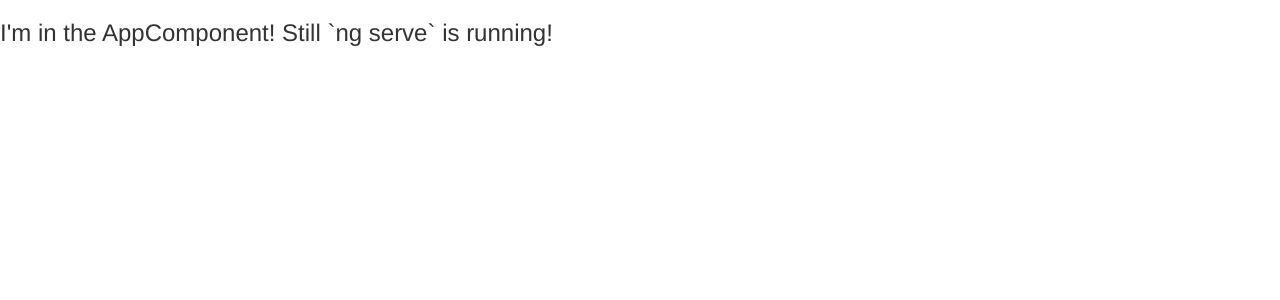
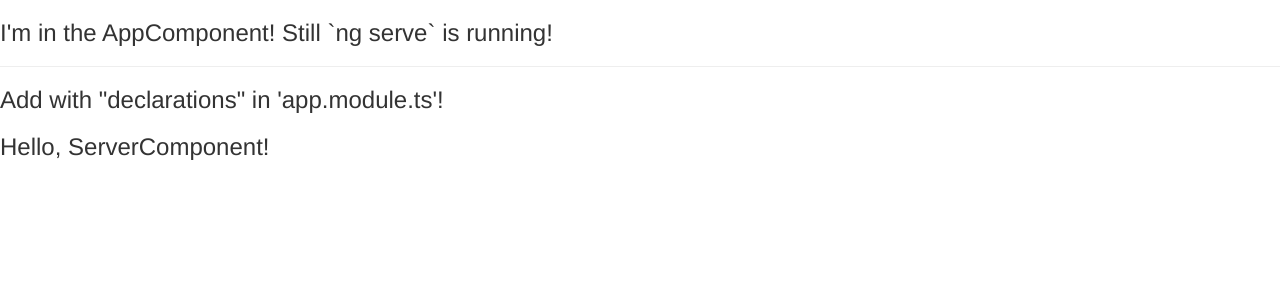
Before and after one commit to devJRL/CodeLab-Angular-Basic, an Angular app: page / in a window 1280 px wide. Shown: the top 300 px of the page. Built offline with nearby package versions, Linux system fonts and the light colour scheme.

Commit message:
How does component work?

```diff
--- a/src/app/app.component.html
+++ b/src/app/app.component.html
@@ -1 +1,4 @@
 <h3>I'm in the AppComponent! Still `ng serve` is running!</h3>
+<hr>
+<h3>Add with "declarations" in 'app.module.ts'!</h3>
+<app-server></app-server>
--- a/src/app/app.module.ts
+++ b/src/app/app.module.ts
@@ -3,20 +3,25 @@ import { NgModule } from '@angular/core';
 import { FormsModule } from '@angular/forms'
 
 import { AppComponent } from './app.component';
+import { ServerComponent } from './server/server.component';
 
-
+// DECORATE WITH "NgModule"
 @NgModule({
-  // LIBRARY FOR RENDERING
+  // LIBRARY FOR Module
   imports: [
     BrowserModule,
     FormsModule
   ],
-  // COMPONENTS FOR RENDERING
+  // COMPONENTS IN Module
   declarations: [
-    AppComponent
+    AppComponent,
+    ServerComponent // ADD TO RENDER!!
   ],
+  //
   providers: [],
-  // RENDERING FROM IGINITION COMPONENT
+  // IGINITION COMPONENT
   bootstrap: [AppComponent]
 })
-export class AppModule { }
+export class AppModule {
+  // DECORATE WITH EMPTY "AppModule class"!!
+}
--- /dev/null
+++ b/src/app/server/server.component.html
@@ -0,0 +1 @@
+<h3>Hello, ServerComponent!</h3>
```
Also changed, not shown: src/app/server/server.component.ts (added, +13 -0 lines).
